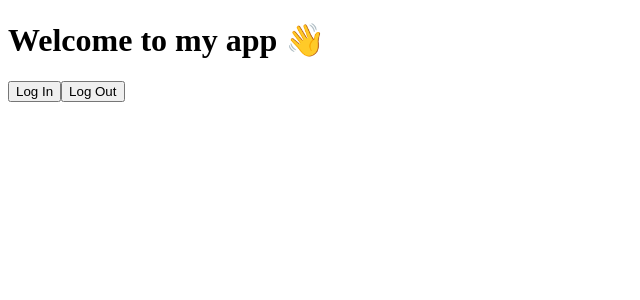
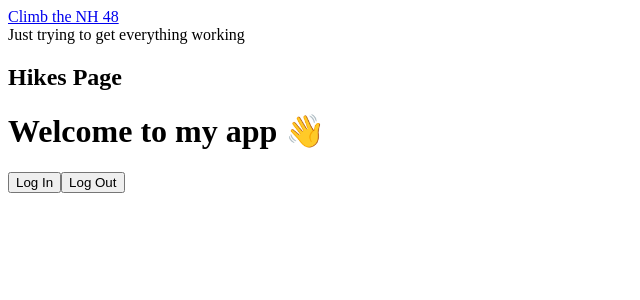
Before and after one commit to nohatekate/ClimbTheNH48Frontend, a React (Create React App) app: page / in a window 1280 px wide. Shown: the top 300 px of the page, without its empty margins (0-640 px from the left). Built offline with nearby package versions, Linux system fonts and the light colour scheme; no server answers.

Commit message:
components stubbed out, nav bar and home link set up

```diff
--- a/src/App.js
+++ b/src/App.js
@@ -3,10 +3,17 @@ import LoginButton from './components/LoginButton.js'
 import LogoutButton from './components/Logout.js'
 import Profile from './components/Profile.js'
 
+import Header from '../src/components/Header/header.js'
+import Main from '../src/components/Main/main.js'
+
 export default function App() {
   return (
     <div className="App">
+
+      <Header/>
+      <Main/>
       <h1>Welcome to my app 👋</h1>
+
       <LoginButton />
       <LogoutButton/>
       <Profile/>
--- /dev/null
+++ b/src/components/Header/header.js
@@ -0,0 +1,19 @@
+import { Link } from 'react-router-dom';
+
+
+
+export default function Header(props) {
+
+
+
+return (
+    <header>
+        <nav>
+            <Link to="/">Climb the NH 48
+            </Link>
+            <div>
+            Just trying to get everything working
+            </div>
+        </nav>
+    </header>)
+}
--- /dev/null
+++ b/src/components/Main/main.js
@@ -0,0 +1,13 @@
+import { Routes, Route } from 'react-router';
+import Hikes from '../../pages/Hikes/hikes'
+import Show from '../../pages/Show/show'
+
+export default function Main(props) {
+    return (
+        <main>
+            <Routes>
+                <Route path='/' element={<Hikes />} />
+                <Route path='/hikes/:id' element={<Show />} />
+            </Routes>
+        </main>)
+}
--- /dev/null
+++ b/src/pages/Hikes/hikes.js
@@ -0,0 +1,3 @@
+export default function Hikes(){
+    return (<h2>Hikes Page</h2>)
+}
--- /dev/null
+++ b/src/pages/Show/show.js
@@ -0,0 +1,3 @@
+export default function Show(){
+    return (<h2>Show Page</h2>)
+}
```
